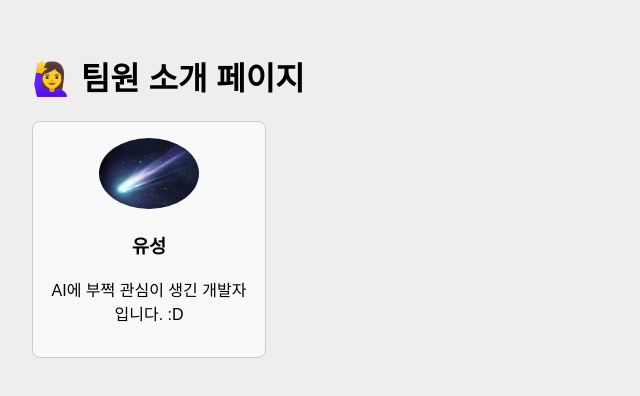
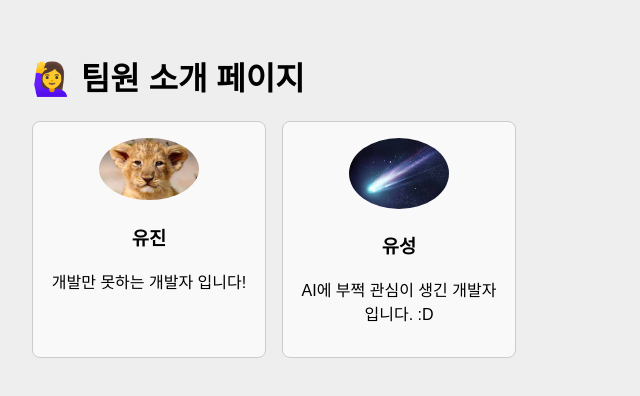
Before and after one commit to Team-Lion-GIT-prac/FrontEnd, a React (Vite) app in the folder git-study/: page / in a window 1280 px wide. Shown: the top 396 px of the page, without its empty margins (0-640 px from the left). Built offline with nearby package versions, Linux system fonts and the light colour scheme.

Commit message:
yoojin-profile update

```diff
--- a/git-study/src/components/ProfileList.jsx
+++ b/git-study/src/components/ProfileList.jsx
@@ -2,8 +2,14 @@ import React from 'react';
 import ProfileCard from './ProfileCard';
 import './ProfileList.css';
 import star from '../assets/shootingstar.jpg'
+import lion from '../assets/babylion.jpg'
 
 const profiles = [
+  {
+    name: '유진',
+    bio: '개발만 못하는 개발자 입니다! ',
+    image: lion,
+  },
   {
     name: '유성',
     bio: 'AI에 부쩍 관심이 생긴 개발자 입니다. :D',
```
Also changed, not shown: git-study/src/assets/babylion.jpg (added).
